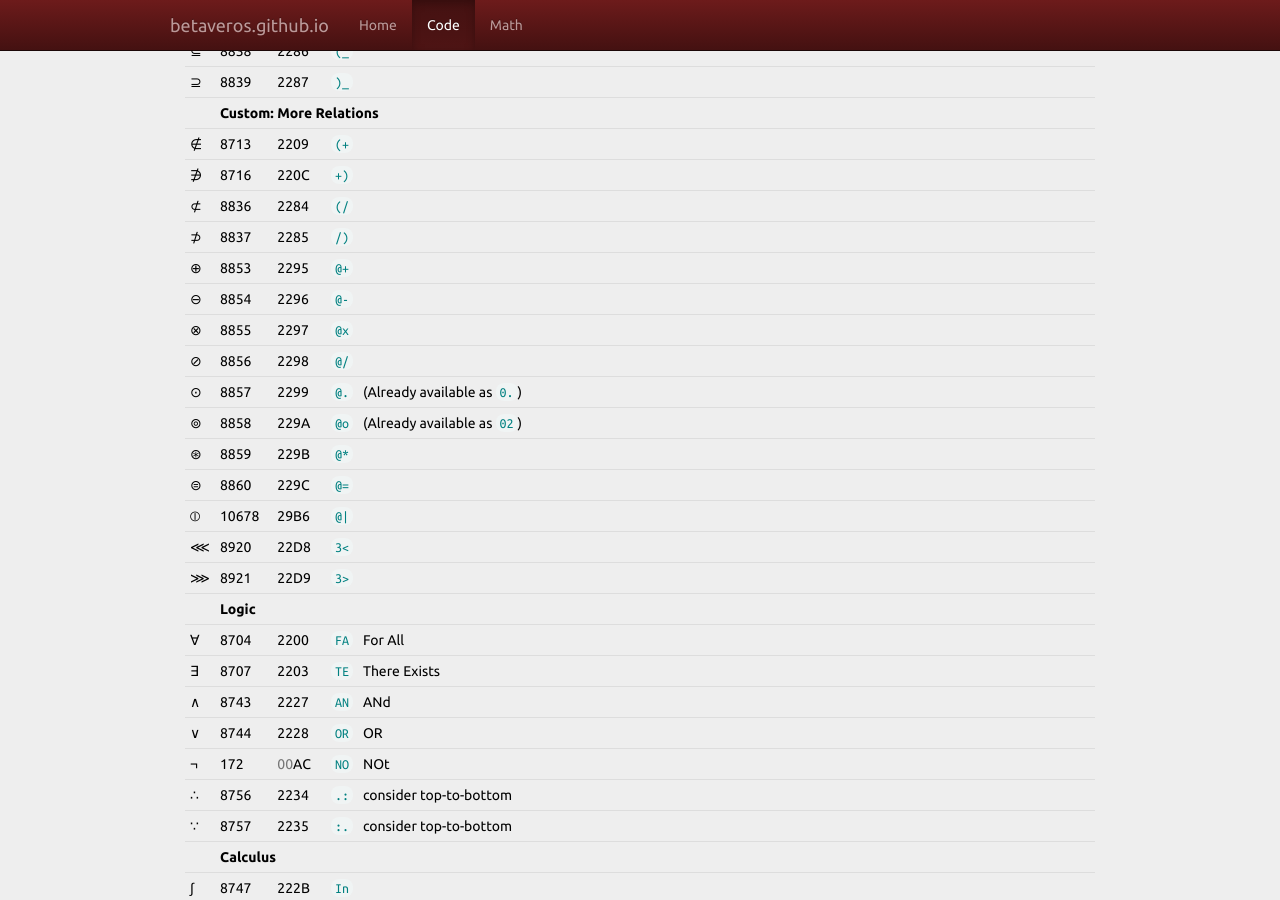
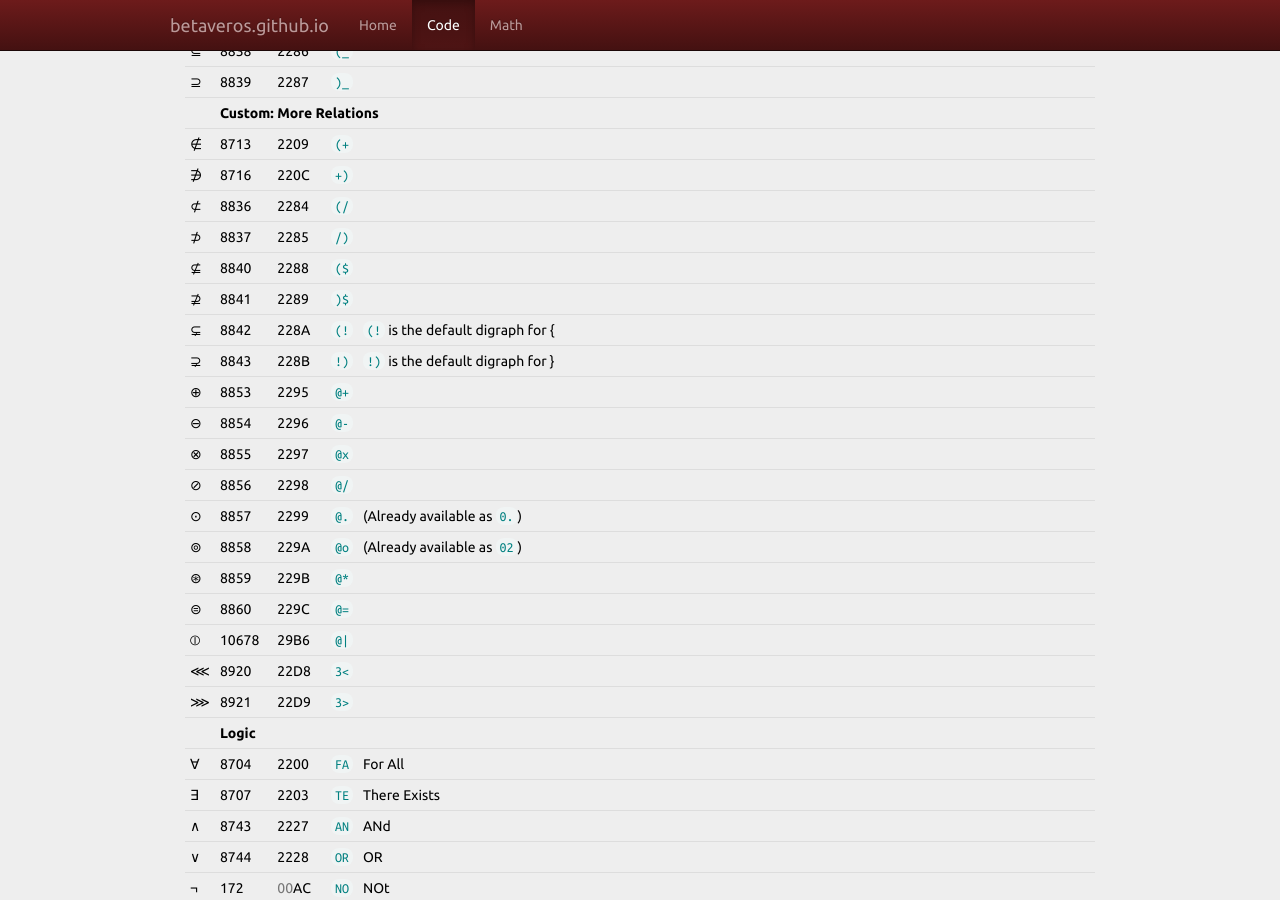
Before and after one commit to betaveros/betaveros.github.io, a Jekyll site: the page built from _posts/2014-04-25-unicode.html, in a window 1280 px wide and 900 px high, scrolled down 2314 px. Built offline with Jekyll 4.4.1, drawn with Linux system fonts in a browser that asks for light colours; some of the changed text lies outside the part shown.

Commit message:
Unicode: more subsetting relationships

```diff
--- a/_posts/2014-04-25-unicode.html
+++ b/_posts/2014-04-25-unicode.html
@@ -82,6 +82,10 @@ title: Unicode
 <tr><td>∌</td><td>8716</td><td>220C</td><td><code>+)</code></td><td></td></tr>
 <tr><td>⊄</td><td>8836</td><td>2284</td><td><code>(/</code></td><td></td></tr>
 <tr><td>⊅</td><td>8837</td><td>2285</td><td><code>/)</code></td><td></td></tr>
+<tr><td>⊈</td><td>8840</td><td>2288</td><td><code>($</code></td><td></td></tr>
+<tr><td>⊉</td><td>8841</td><td>2289</td><td><code>)$</code></td><td></td></tr>
+<tr><td>⊊</td><td>8842</td><td>228A</td><td><code>(!</code></td><td><code>(!</code> is the default digraph for {</td></tr>
+<tr><td>⊋</td><td>8843</td><td>228B</td><td><code>!)</code></td><td><code>!)</code> is the default digraph for }</td></tr>
 <tr><td>⊕</td><td>8853</td><td>2295</td><td><code>@+</code></td><td></td></tr>
 <tr><td>⊖</td><td>8854</td><td>2296</td><td><code>@-</code></td><td></td></tr>
 <tr><td>⊗</td><td>8855</td><td>2297</td><td><code>@x</code></td><td></td></tr>
@@ -263,11 +269,11 @@ title: Unicode
 
 {% highlight vim %}
 digraph !# 8802 11 185 22 178 33 179 44 8308 55 8309 66 8310 77 8311
-digraph 88 8312 99 8313 (+ 8713 +) 8716 (/ 8836 /) 8837 @+ 8853 @- 8854
-digraph @x 8855 @/ 8856 @. 8857 @o 8858 @* 8859 @= 8860 @\| 10678 3< 8920
-digraph 3> 8921 NN 8469 QQ 8474 RR 8477 ZZ 8484 CC 8450 FF 120125 KK 120130
-digraph ^_ 9651 \|> 9655 _v 9661 <\| 9665 oo 3232 __ 9251 uu 8995 ee 601
-digraph ll 8467 !! 8252 ?? 8263 ?! 8264 !? 8265 ?\| 8253 <3 9829 ,3 8230
-digraph RE 8476 IM 8465 wp 8472 ^? 65533 O. 664 AT 8982 )) 8255 RL 8644
-digraph LR 8646 ao 12576
+digraph 88 8312 99 8313 (+ 8713 +) 8716 (/ 8836 /) 8837 ($ 8840 )$ 8841
+digraph (! 8842 !) 8843 @+ 8853 @- 8854 @x 8855 @/ 8856 @. 8857 @o 8858
+digraph @* 8859 @= 8860 @\| 10678 3< 8920 3> 8921 NN 8469 QQ 8474 RR 8477
+digraph ZZ 8484 CC 8450 FF 120125 KK 120130 ^_ 9651 \|> 9655 _v 9661 <\| 9665
+digraph oo 3232 __ 9251 uu 8995 ee 601 ll 8467 !! 8252 ?? 8263 ?! 8264
+digraph !? 8265 ?\| 8253 <3 9829 ,3 8230 RE 8476 IM 8465 wp 8472 ^? 65533
+digraph O. 664 AT 8982 )) 8255 RL 8644 LR 8646 ao 12576
 {% endhighlight %}
--- a/_posts/unicode.txt
+++ b/_posts/unicode.txt
@@ -74,6 +74,10 @@ Custom: More Relations
 ∌	+)
 ⊄	(/
 ⊅	/)
+⊈	($
+⊉	)$
+⊊	(!	<code>(!</code> is the default digraph for {
+⊋	!)	<code>!)</code> is the default digraph for }
 ⊕	@+
 ⊖	@-
 ⊗	@x
```
Also changed, not shown: other parts of _posts/2014-04-25-unicode.html (+2 -0 lines).
